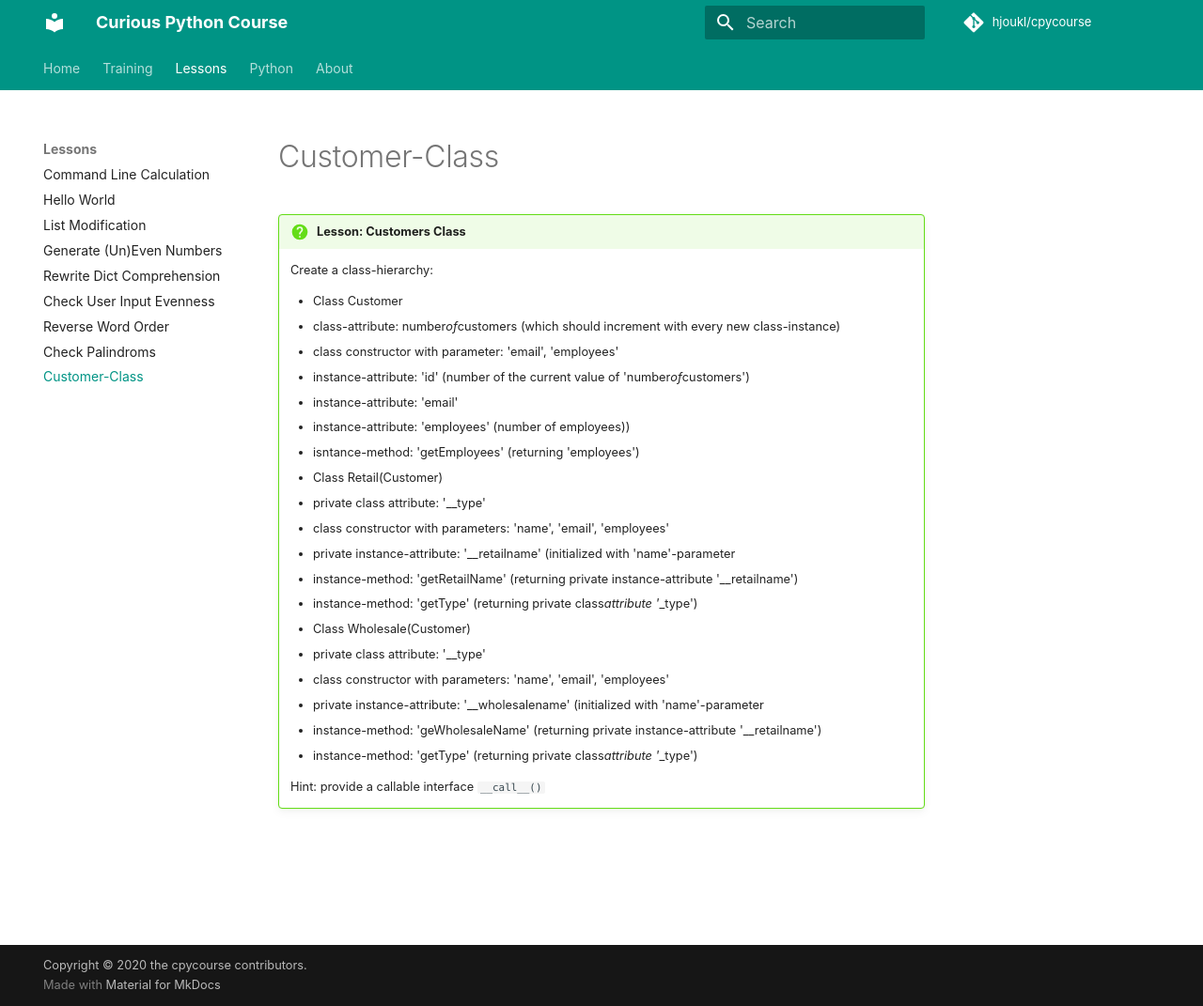
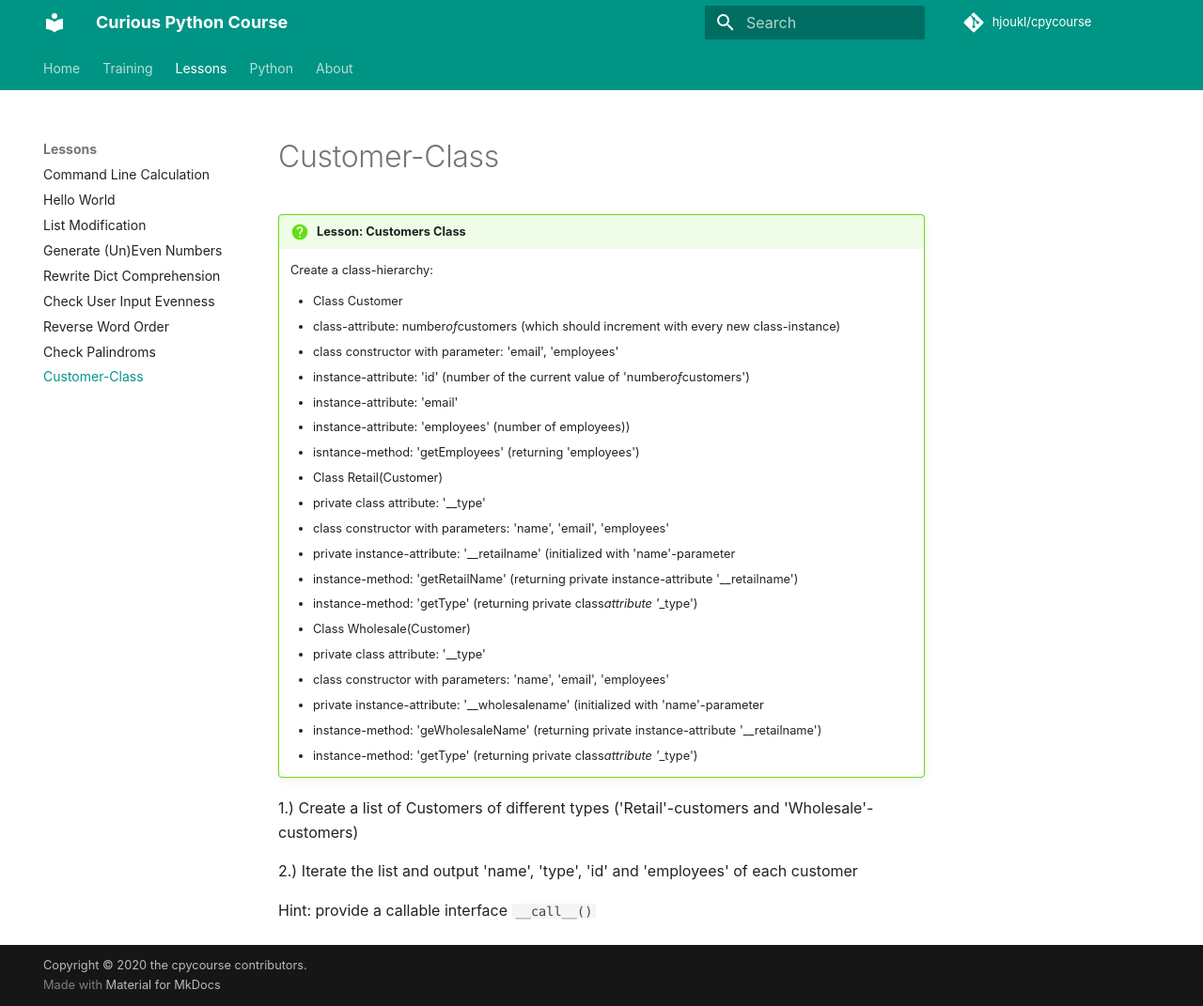
Before and after one commit to rkluger68/cpycourse, an MkDocs documentation site: the page built from docs/lessons/customer.md, in a window 1280 px wide and 1071 px high. Shown: the whole window at 94% size. Built offline with MkDocs 1.6.1 and Material for MkDocs 9.7.7, drawn with Linux system fonts in a browser that asks for light colours; comment, search, counter and statistics services are not loaded.

Commit message:
Update customer.md
Addes some more info's

```diff
--- a/docs/lessons/customer.md
+++ b/docs/lessons/customer.md
@@ -21,5 +21,9 @@
       - instance-method: 'geWholesaleName' (returning private instance-attribute '__retailname')
       - instance-method: 'getType' (returning private class_attribute '__type')
 
+   1.) Create a list of Customers of different types ('Retail'-customers and 'Wholesale'-customers)
 
-    Hint: provide a callable interface `__call__()`
+   2.) Iterate the list and output 'name', 'type', 'id' and 'employees' of each customer
+
+
+   Hint: provide a callable interface `__call__()`
```
